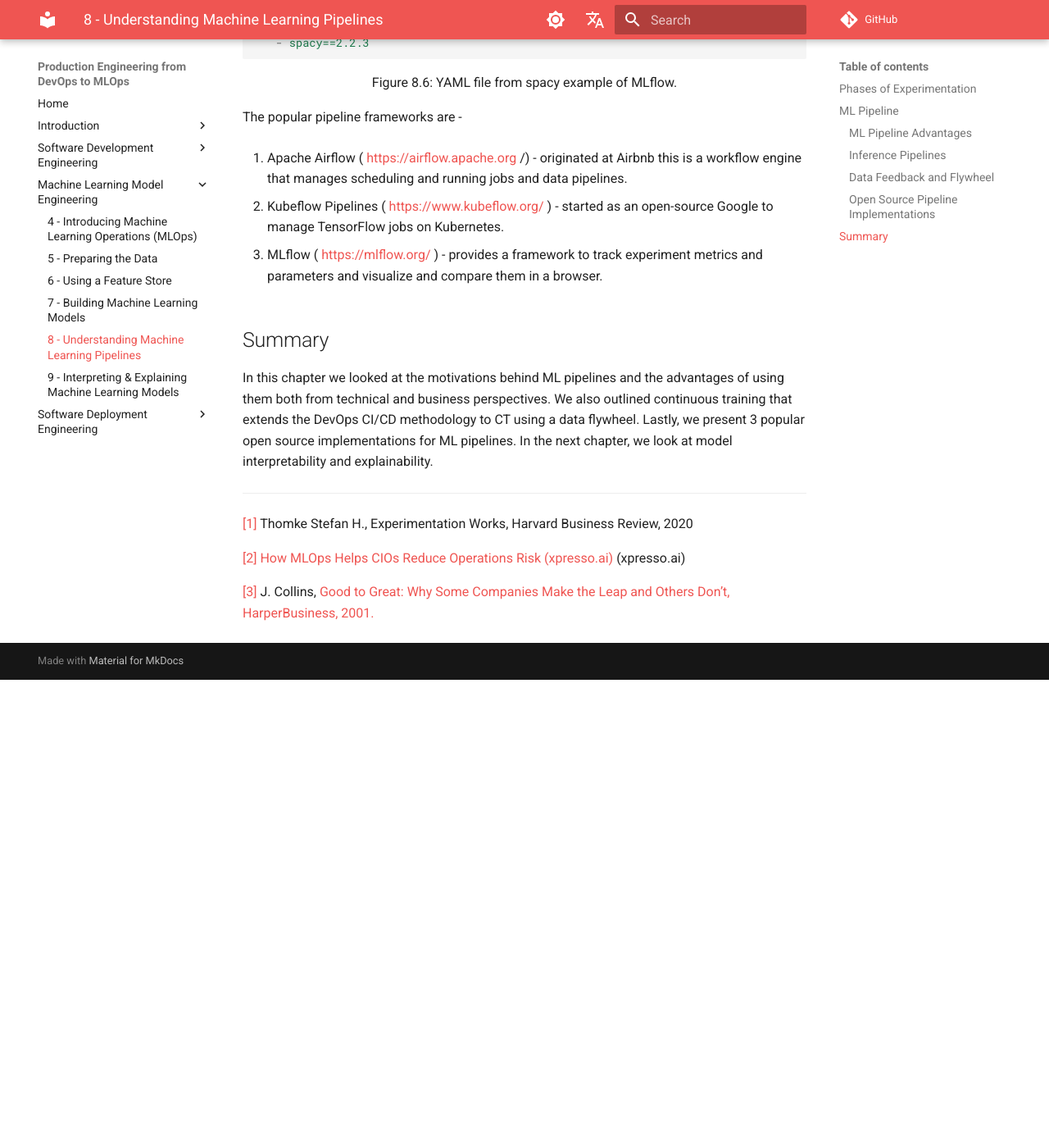
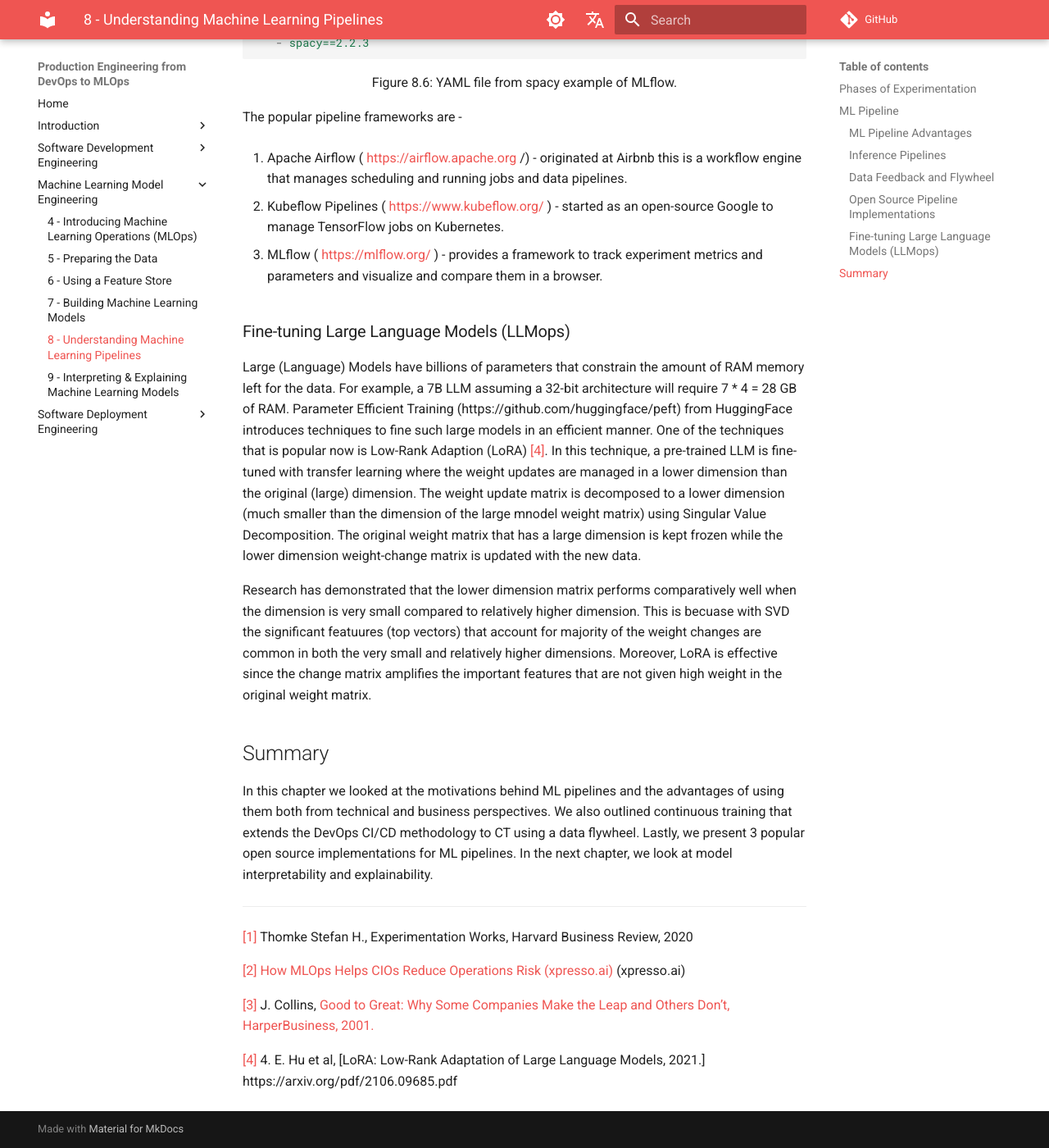
Before and after one commit to sebastiendonadio/devopsmlops, an MkDocs documentation site: the page built from chapters/10-chapter8.md, in a window 1280 px wide and 1400 px high, scrolled down 4396 px. Shown: the whole window at 82% size. Built offline with MkDocs 1.6.1 and Material for MkDocs 9.7.7, drawn with Linux system fonts in a browser that asks for light colours; comment, search, counter and statistics services are not loaded; before the commit the page ends 5225 px from its top, so only the background shows below that.

Commit message:
Added LLMOps section

```diff
--- a/chapters/10-chapter8.md
+++ b/chapters/10-chapter8.md
@@ -244,6 +244,13 @@
 1.   MLflow (   [https://mlflow.org/](https://www.google.com/url?q=https://mlflow.org/&sa=D&source=editors&ust=1681619251622891&usg=AOvVaw2iy_Rm7bNR0BuXhuY99Jj2)    ) - provides a framework to track experiment metrics and  parameters and visualize and compare them in a browser.
 
 
+
+###  Fine-tuning Large Language Models (LLMops)
+
+Large (Language) Models have billions of parameters that constrain the amount of RAM memory left for the data. For example, a 7B LLM assuming a 32-bit architecture will require 7 * 4 = 28 GB of RAM. Parameter Efficient Training (https://github.com/huggingface/peft) from HuggingFace introduces techniques to fine such large models in an efficient manner. One of the techniques that is popular now is Low-Rank Adaption (LoRA) [[4]](Chapter8.html#ftnt4). In this technique, a pre-trained LLM is fine-tuned with transfer learning where the weight updates are managed in a lower dimension than the original (large) dimension. The weight update matrix is decomposed to a lower dimension (much smaller than the dimension of the large mnodel weight matrix) using Singular Value Decomposition. The original weight matrix that has a large dimension is kept frozen while the lower dimension weight-change matrix is updated with the new data.
+
+Research has demonstrated that the lower dimension matrix performs comparatively well when the dimension is very small compared to relatively higher dimension. This is becuase with SVD the significant featuures (top vectors) that account for majority of the weight changes are common in both the very small and relatively higher dimensions. Moreover, LoRA is effective since the change matrix amplifies the important features that are not given high weight in the original weight matrix.
+
 ##  Summary
 
 
@@ -259,3 +266,6 @@
 
 
 [[3]](Chapter8.html#ftnt_ref3)    J. Collins,    [Good to Great: Why Some Companies Make the Leap and Others Don’t, HarperBusiness, 2001.](https://www.google.com/url?q=https://smile.amazon.com/Good-Great-Some-Companies-Others/dp/0066620996/ref%3Dsr_1_1?keywords%3Djim%2Bcollins%2Bgood%2Bto%2Bgreat%26qid%3D1662917929%26sprefix%3DJim%2Bcol%252Caps%252C103%26sr%3D8-1&sa=D&source=editors&ust=1681619251624332&usg=AOvVaw2Nw2smFXf9pQ0pnNupy-8E)
+
+
+[[4]](Chapter8.html#ftnt_ref4)   4. E. Hu et al, [LoRA: Low-Rank Adaptation of Large Language Models, 2021.] https://arxiv.org/pdf/2106.09685.pdf
```
